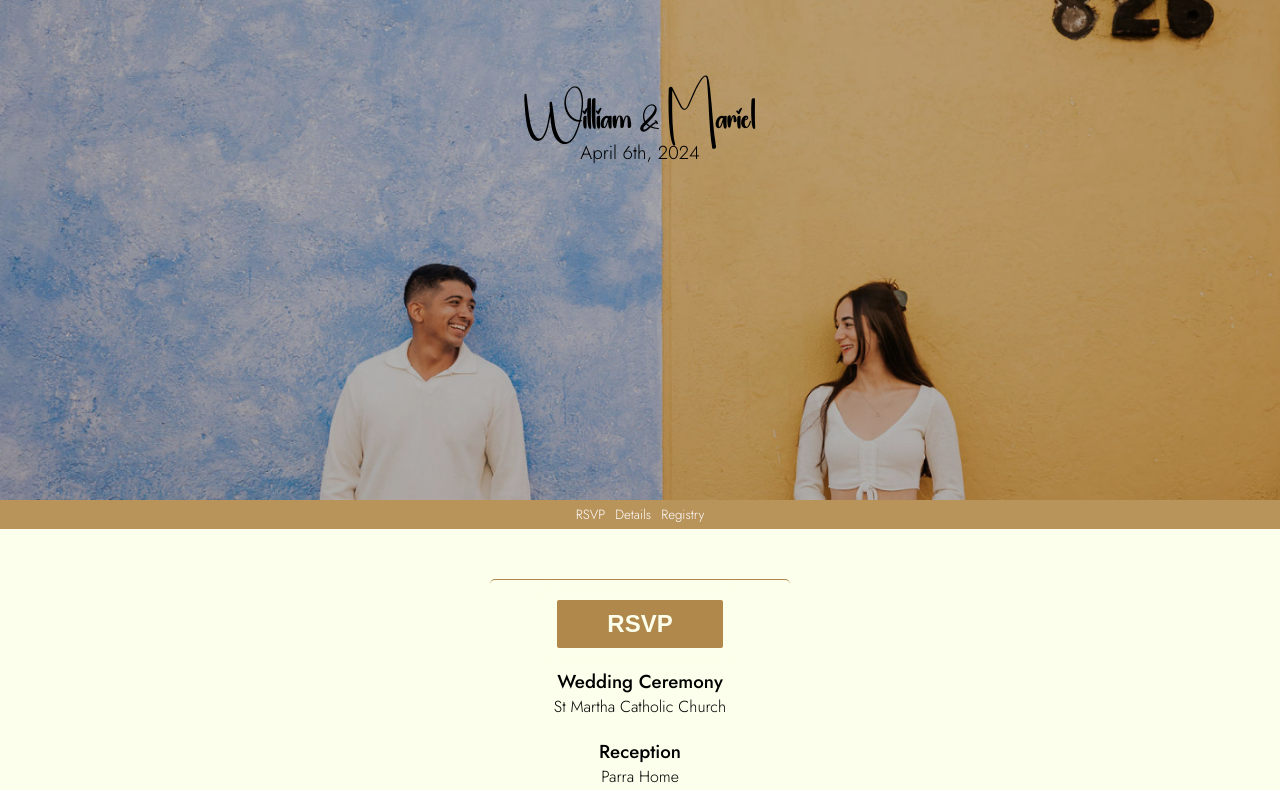
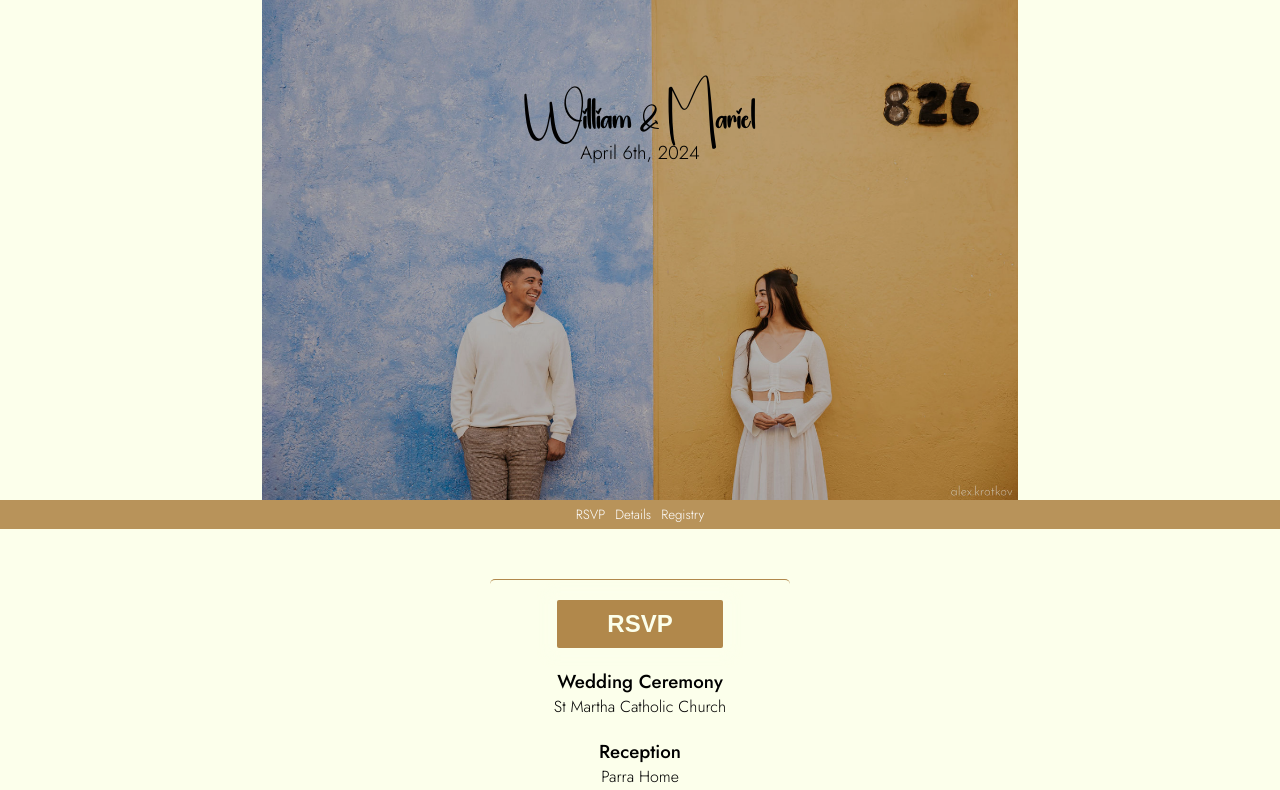
Before and after one commit to mauparra80/wedding-site, a React (Vite) app: page / in a window 1280 px wide. Shown: the top 790 px of the page. Built offline with nearby package versions, Linux system fonts and the light colour scheme; a web font is replaced by a local one.

Commit message:
fix img size

```diff
--- a/src/index.css
+++ b/src/index.css
@@ -188,10 +188,10 @@ button {
   .cafe-pic {
     transform: none;
   }
-  .banner-img {
+  /* .banner-img {
     width: 100vw;
     object-fit: cover;
-  }
+  } */
   .section-mobileNav {
     visibility: hidden;
   }
```
